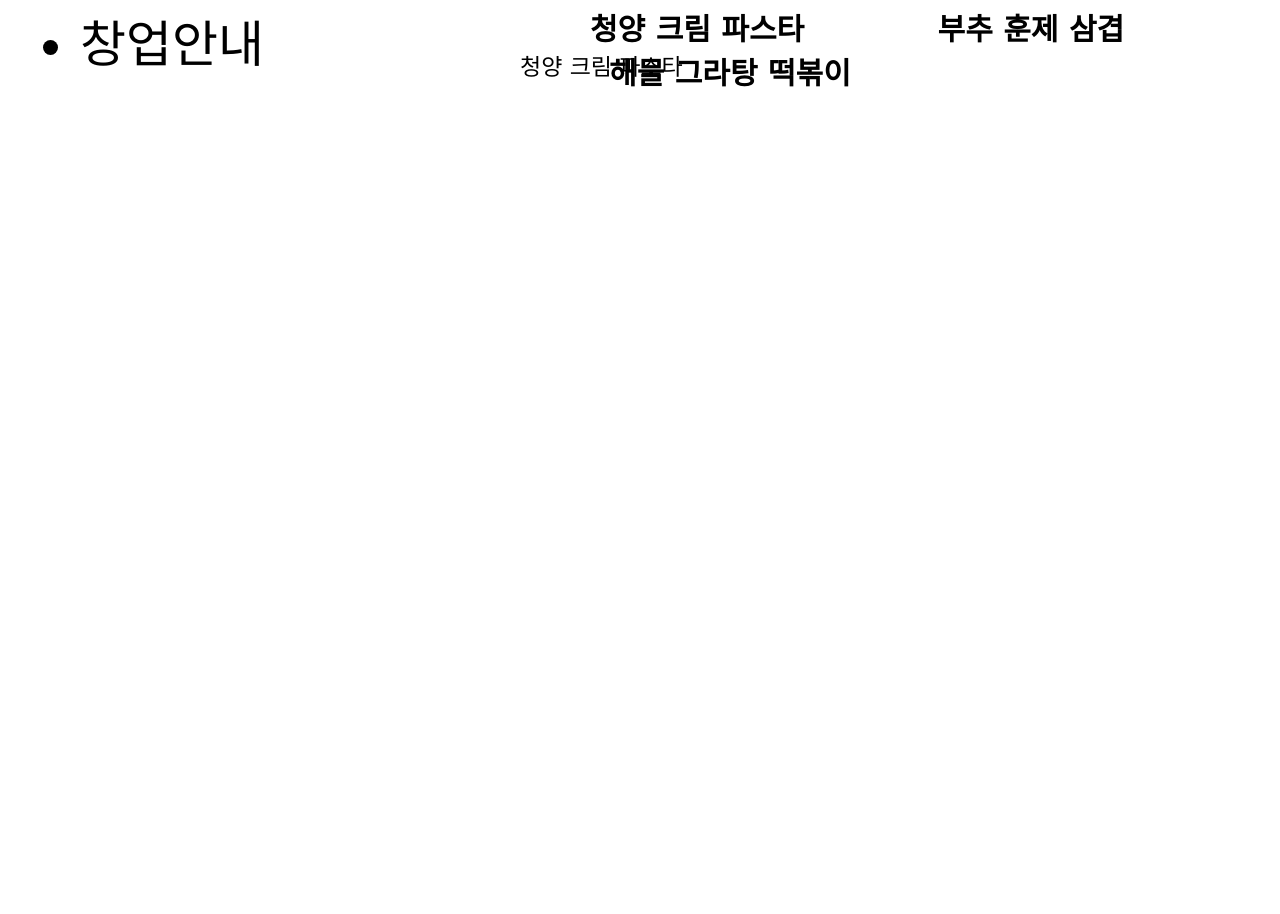
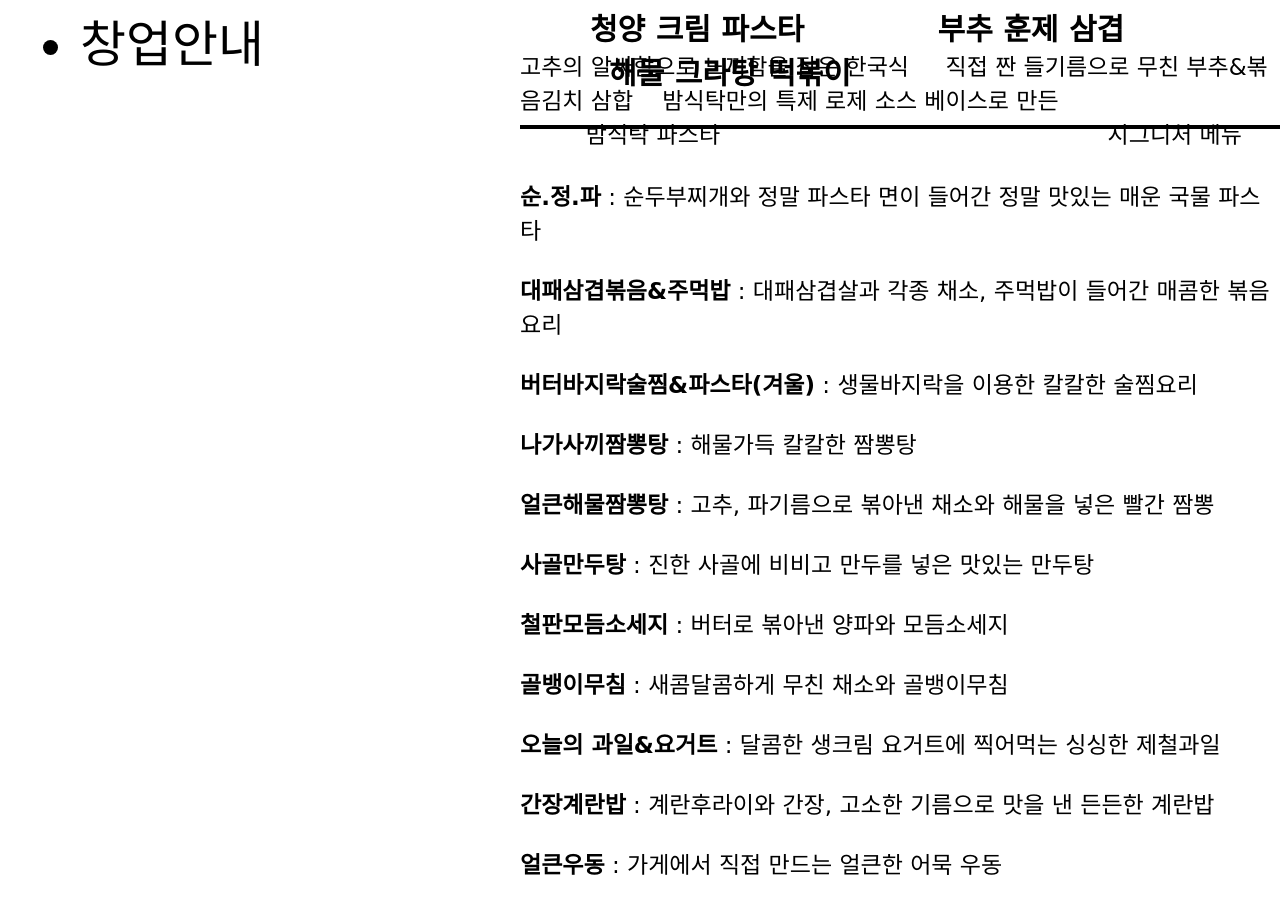
Before and after one commit to save044save044/NightTable, a plain HTML site: page menu.html in a window 1280 px wide. Shown: the part 520-1434 px from the top of the page. Before the commit the page ends 800 px from the top, so only its background shows below. Drawn offline with Linux system fonts and the light colour scheme; a web font is replaced by a local one.

Commit message:
Add files via upload

```diff
--- a/menu.html
+++ b/menu.html
@@ -91,6 +91,16 @@
         left:520px;
         top:545px;
         font-size:23px;
+
+      }
+      #samallmenu{
+        font-family: 'Yeon Sung', cursive;
+        position:absolute;
+        left:520px;
+        top:645px;
+        font-size:23px;
+        border-top: 4px solid black;
+
       }
       }
       </style>
@@ -113,7 +123,30 @@
         &nbsp;&nbsp;&nbsp;&nbsp;&nbsp;&nbsp;&nbsp;&nbsp;&nbsp;&nbsp;
         &nbsp;&nbsp;<strong>해물 그라탕 떡볶이</strong>
         </p></div>
-      <div id="menudetail"><p>청양 크림 파스타</p></div>
+      <div id="menudetail"><p>고추의 알싸함으로 느끼함을 잡은 한국식&nbsp;&nbsp;&nbsp;&nbsp;
+        직접 짠 들기름으로 무친 부추&볶음김치 삼합&nbsp;&nbsp;&nbsp;
+        밤식탁만의 특제 로제 소스 베이스로 만든<br> &nbsp;&nbsp;&nbsp;&nbsp;&nbsp;&nbsp;&nbsp;&nbsp;
+        밤식탁 파스타
+      &nbsp;&nbsp;&nbsp;&nbsp;&nbsp;&nbsp;&nbsp;&nbsp;
+      &nbsp;&nbsp;&nbsp;&nbsp;&nbsp;&nbsp;&nbsp;&nbsp;&nbsp;&nbsp;&nbsp;&nbsp;
+      &nbsp;&nbsp;&nbsp;&nbsp;&nbsp;&nbsp;&nbsp;&nbsp;&nbsp;
+      &nbsp;&nbsp;&nbsp;&nbsp;&nbsp;&nbsp;&nbsp;&nbsp;
+      &nbsp;&nbsp;&nbsp;&nbsp;&nbsp;&nbsp;&nbsp;&nbsp;&nbsp;&nbsp;&nbsp;시그니처 메뉴<br></p></div>
+
+      <div id="samallmenu"><br><p><strong>순.정.파</strong> : 순두부찌개와 정말 파스타 면이 들어간 정말 맛있는
+        매운 국물 파스타&nbsp;&nbsp;&nbsp;&nbsp;&nbsp;&nbsp;&nbsp;&nbsp;&nbsp;&nbsp;&nbsp;&nbsp;
+        &nbsp;&nbsp;&nbsp;&nbsp;&nbsp;&nbsp;&nbsp;&nbsp;&nbsp;&nbsp;&nbsp;&nbsp;&nbsp;&nbsp;&nbsp;&nbsp;&nbsp;&nbsp;
+        &nbsp;&nbsp;&nbsp;&nbsp;&nbsp;&nbsp;<br><br>
+        <strong>대패삼겹볶음&주먹밥</strong> : 대패삼겹살과 각종 채소, 주먹밥이 들어간 매콤한 볶음 요리<br><br>
+        <strong>버터바지락술찜&파스타(겨울)</strong> : 생물바지락을 이용한 칼칼한 술찜요리<br><br>
+        <strong>나가사끼짬뽕탕</strong> : 해물가득 칼칼한 짬뽕탕<br><br>
+        <strong>얼큰해물짬뽕탕</strong> : 고추, 파기름으로 볶아낸 채소와 해물을 넣은 빨간 짬뽕<br><br>
+        <strong>사골만두탕</strong> : 진한 사골에 비비고 만두를 넣은 맛있는 만두탕<br><br>
+        <strong>철판모듬소세지</strong> : 버터로 볶아낸 양파와 모듬소세지<br><br>
+        <strong>골뱅이무침</strong> : 새콤달콤하게 무친 채소와 골뱅이무침<br><br>
+        <strong>오늘의 과일&요거트</strong> : 달콤한 생크림 요거트에 찍어먹는 싱싱한 제철과일<br><br>
+        <strong>간장계란밥</strong> : 계란후라이와 간장, 고소한 기름으로 맛을 낸 든든한  계란밥<br><br>
+        <strong>얼큰우동</strong> : 가게에서 직접 만드는 얼큰한 어묵 우동<br><br>
 
     </ul>
   </body>
```
